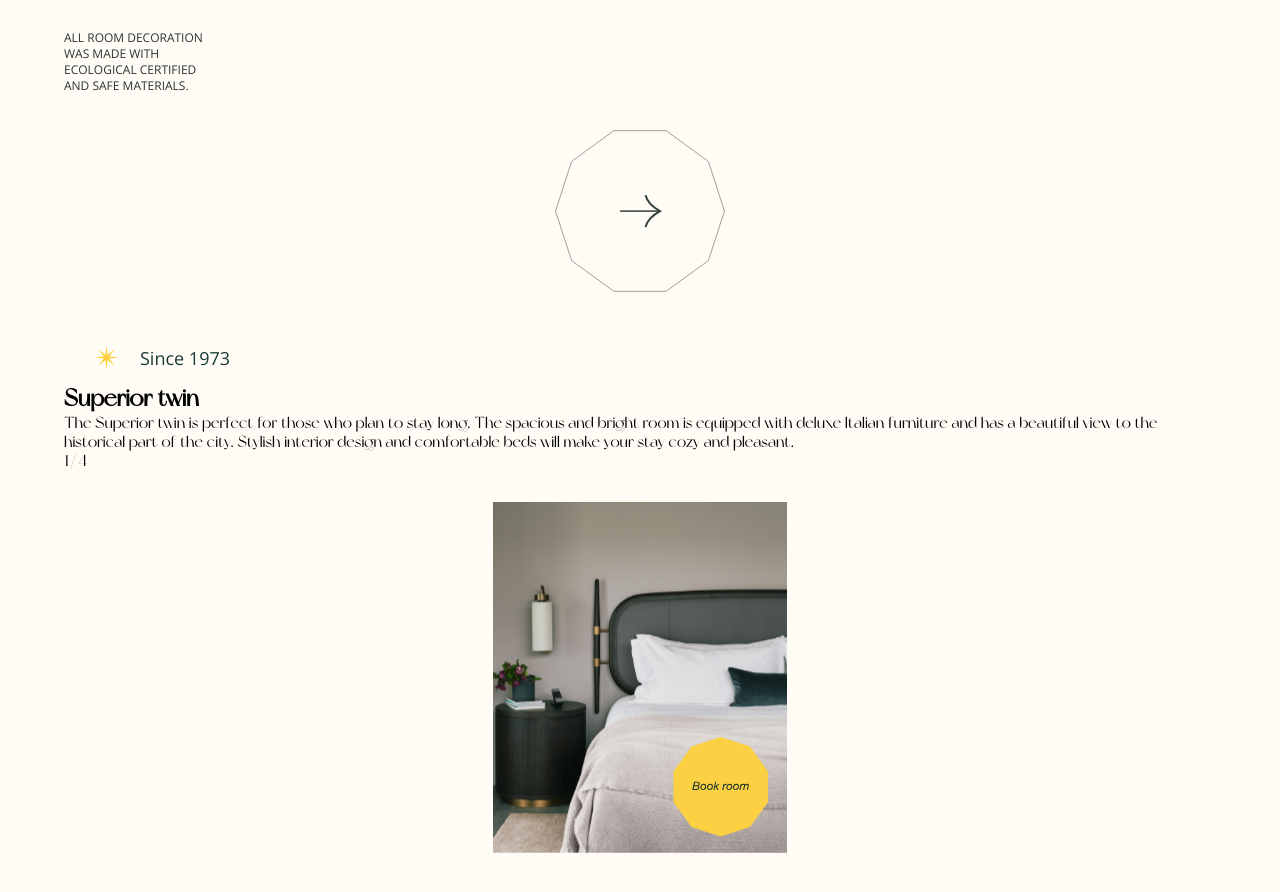
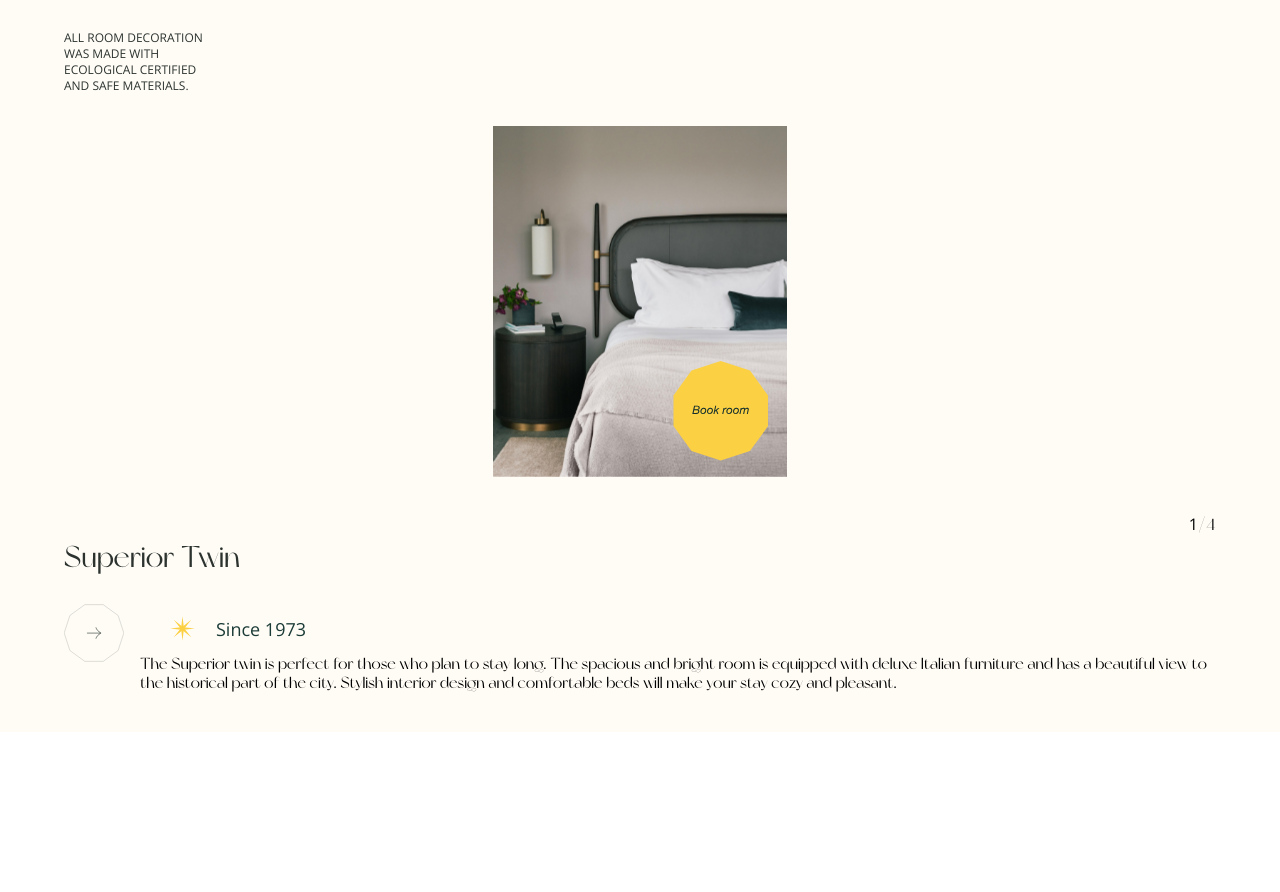
Before and after one commit to gift56/Fullstack-HotelWebsite, a React (Create React App) app: page / in a window 1280 px wide. Shown: the part 1900-2792 px from the top of the page. After the commit the page ends 2632 px from the top, so only its background shows below. Built offline with nearby package versions, Linux system fonts and the light colour scheme.

Commit message:
updating some stuff

```diff
--- a/src/components/RoomandApartment.jsx
+++ b/src/components/RoomandApartment.jsx
@@ -27,6 +27,7 @@ const RoomandApartment = () => {
             <span className="rooms">70 rooms</span>
           </RoomLeft>
           <RoomRight>
+            <div className="leftSide">
               <div className="arrowSide">
                 <div className="minImg">
                   <img src={MiniRightImg} alt="/" />
@@ -40,15 +41,16 @@ const RoomandApartment = () => {
                 <div className="textArea">
                   <h2>Superior twin</h2>
                   <p className="desktopP">
-                  The Superior twin is perfect for those who plan to stay long.
-                  The spacious and bright room is equipped with deluxe Italian
-                  furniture and has a beautiful view to the historical part of
-                  the city. Stylish interior design and comfortable beds will
-                  make your stay cozy and pleasant.
+                    The Superior twin is perfect for those who plan to stay
+                    long. The spacious and bright room is equipped with deluxe
+                    Italian furniture and has a beautiful view to the historical
+                    part of the city. Stylish interior design and comfortable
+                    beds will make your stay cozy and pleasant.
                   </p>
                   <p className="ratio">
                     1<span>/4</span>
                   </p>
+                </div>
               </div>
             </div>
             <div className="mainImg">
--- a/src/styles/roomandapartment.styled.js
+++ b/src/styles/roomandapartment.styled.js
@@ -54,18 +54,49 @@ export const RoomLeft = styled.div`
 
 export const RoomRight = styled.div`
   display: flex;
-  flex-direction: column;
+  flex-direction: column-reverse;
   justify-content: center;
   align-items: center;
   gap: 2rem;
+  .leftSide {
+    position: relative;
+    display: flex;
+    align-items: flex-start;
+    gap: 1rem;
+    padding-top: 90px;
+  }
   .arrowSide {
     .minImg {
       display: none;
+    }
+    .arrow {
+      width: 60px;
+      img {
+        width: 100%;
+      }
     }
   }
   .text {
     button {
       display: none;
+    }
+    .textArea {
+      h2 {
+        position: absolute;
+        top: 29px;
+        left: 0;
+        font-weight: 400;
+        font-size: 30px;
+        line-height: 30px;
+        text-transform: capitalize;
+        color: ${({ theme }) => theme.darkColor2};
+      }
+      .ratio {
+        position: absolute;
+        top: 0;
+        right: 0;
+        font-family: "Open Sans", sans-serif !important;
+      }
     }
   }
   .mainImg {
```
Lines whose indentation alone changed are shown as unchanged.
